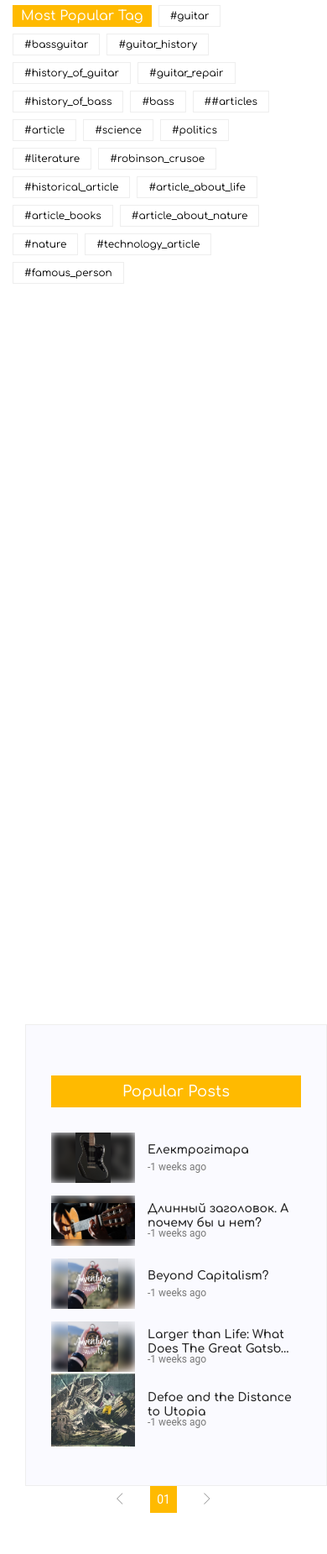
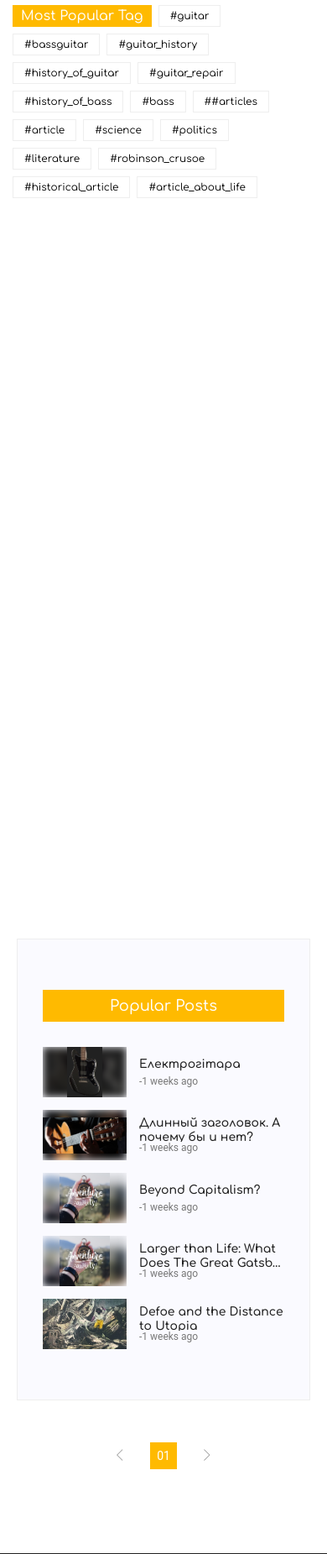
Before and after one commit to Velnbur/GuitarPower1, a Django app: a page that uses mysite/templates/home.html in a window 390 px wide. Shown: the part 576-2427 px from the top of the page at 84% size. Run offline with Django 3.2, Linux system fonts and the light colour scheme; data comes from the database, SQL or seed files in the repository; some libraries are stand-ins or nearby versions.

Commit message:
fix forum

```diff
--- a/mysite/static/css/main.css
+++ b/mysite/static/css/main.css
@@ -1244,6 +1244,7 @@ footer p {
     height: 100%;
     justify-content: center;
     align-items: center;
+    overflow: hidden;
 }
 
 .popular-post-img {
@@ -1425,11 +1426,12 @@ footer p {
 
 .forum-da-container-popular-post {
     display: none;
-    width: 100%;
+    width: 80%;
+    min-width: 350px;
     padding: 30px;
     border: 1px solid #eeeeee;
     background: #fafaff;
-    margin: 0 15px 0 15px;
+    margin: 0 auto 50px auto;
     transition: all 0.5s;
 }
 
@@ -1911,6 +1913,8 @@ footer p {
     }
     .popular-tags-block {
         margin: 0;
+        max-height: 238px;
+        overflow: hidden;
     }
     .forum-da-container {
         display: block;;
```
